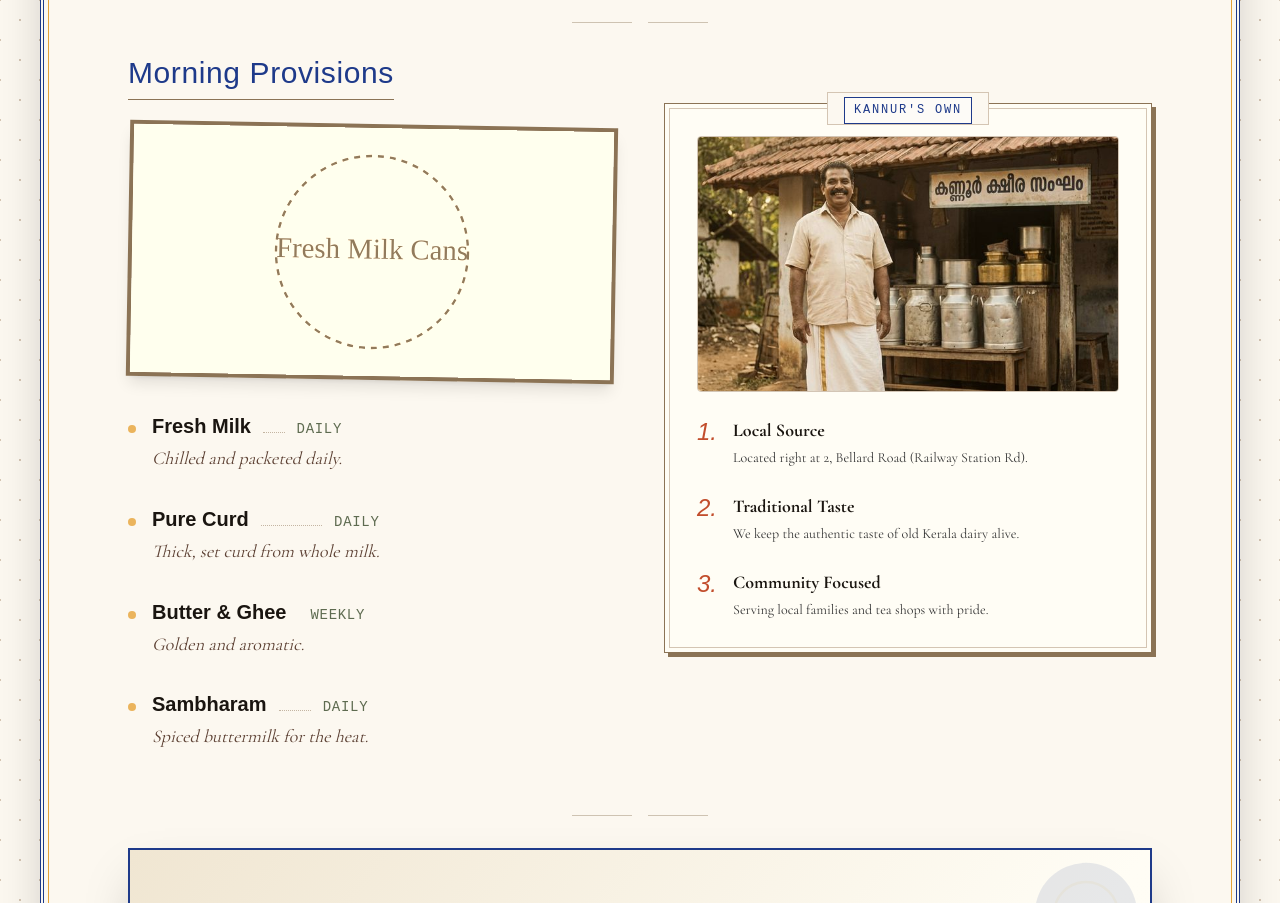
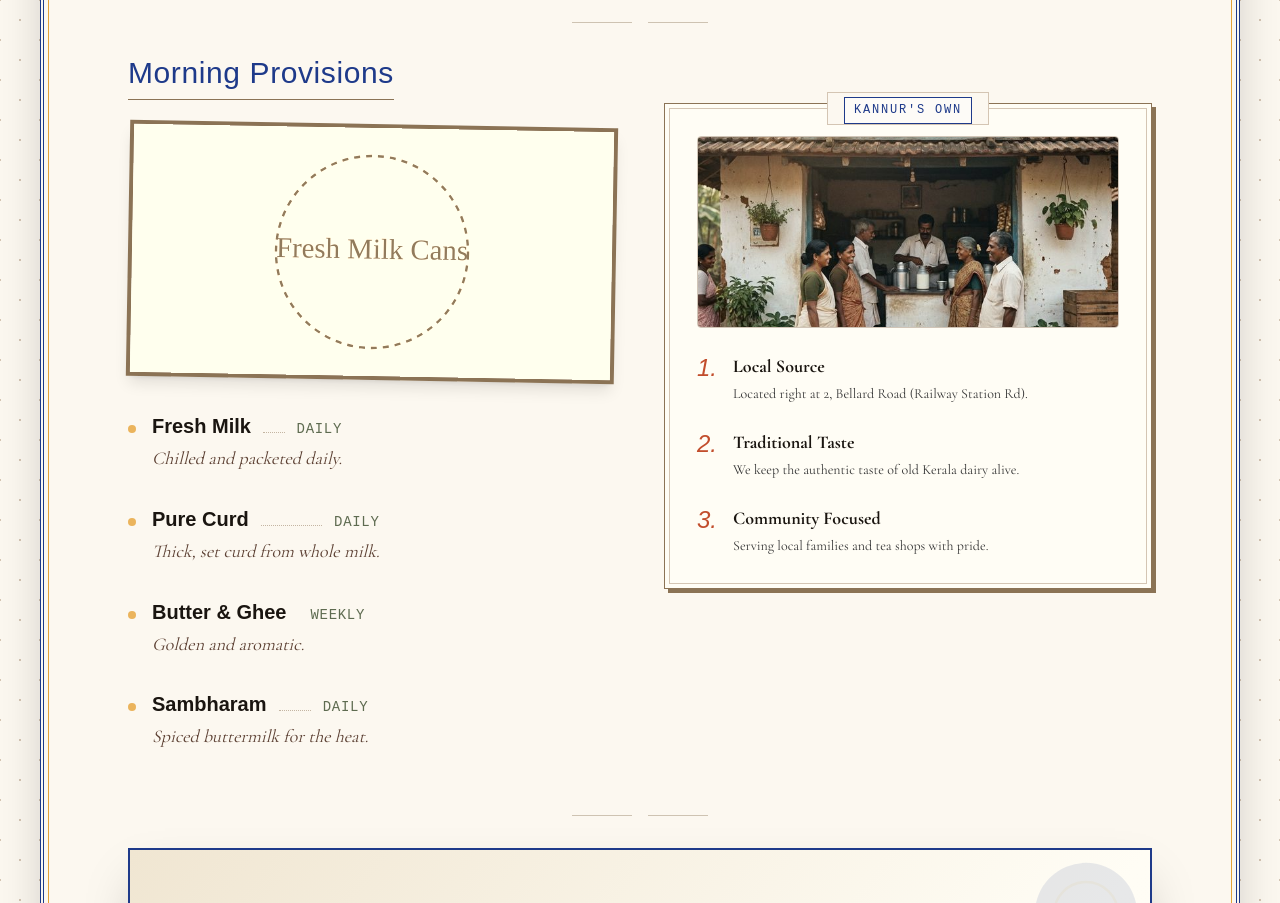
Before and after one commit to rahimpilot/premadairy, a Next.js app: page / in a window 1280 px wide. Shown: the part 1000-1903 px from the top of the page. Built offline with nearby package versions, Linux system fonts and the light colour scheme; no server answers; a web font is replaced by a local one.

Commit message:
Revert image change back to original shop front

```diff
--- a/src/app/page.tsx
+++ b/src/app/page.tsx
@@ -146,12 +146,12 @@ export default function Home() {
             <span className="vintage-badge text-[var(--royal)] border-[var(--royal)]">Kannur's Own</span>
           </div>
 
-          <div className="relative h-64 w-full mb-6 border border-[var(--border)] overflow-hidden rounded-sm grayscale-[0.1] hover:grayscale-0 transition-all duration-700 group">
+          <div className="relative h-48 w-full mb-6 border border-[var(--border)] overflow-hidden rounded-sm grayscale-[0.2] hover:grayscale-0 transition-all duration-700">
             <Image
-              src="/kerala-shopkeeper.png"
-              alt="Traditional Kannur Dairy Shopkeeper"
+              src="/shop-front.png"
+              alt="Prema Dairy Shop Front"
               fill
-              className="object-cover group-hover:scale-105 transition-transform duration-700"
+              className="object-cover"
             />
           </div>
 
```
